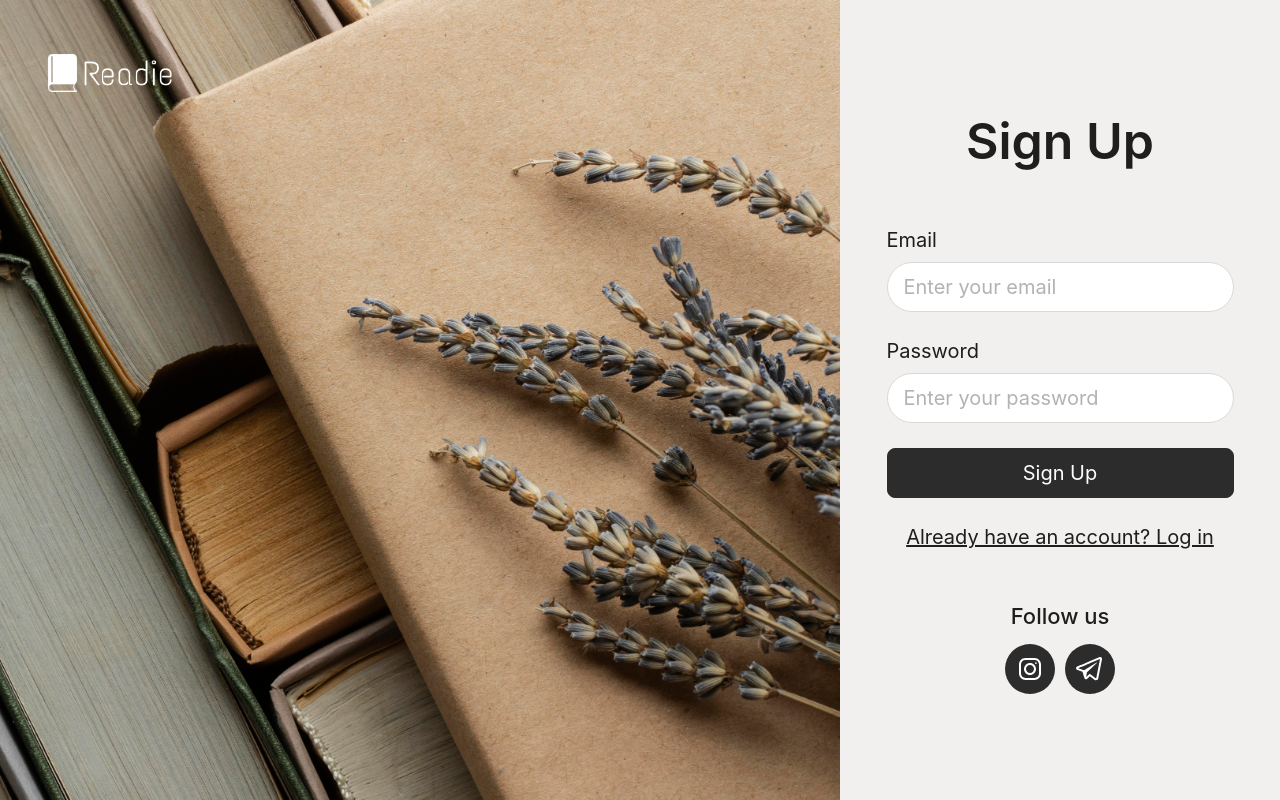
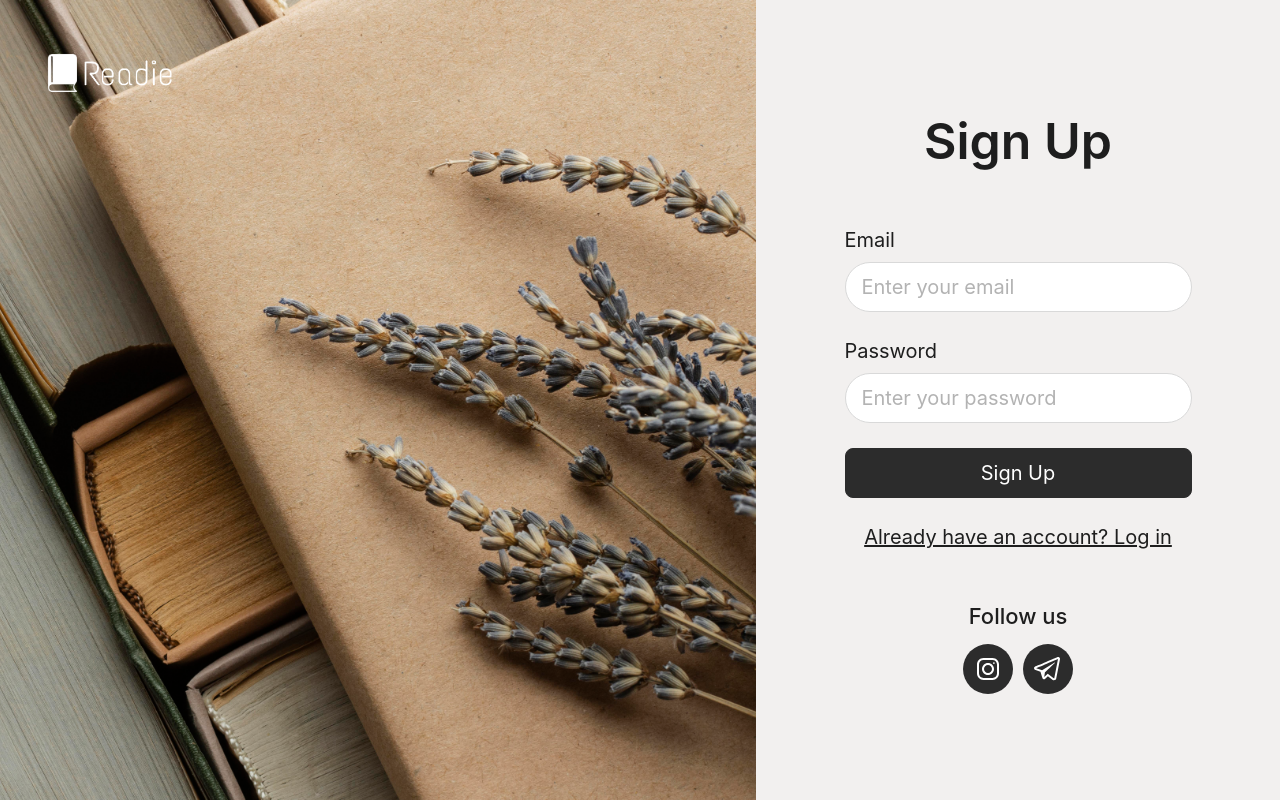
Before and after one commit to andremalille/readie, a Django app: page /user/register/ in a window 1280 px wide. Run offline with Django 3.2, Linux system fonts and the light colour scheme.

Commit message:
Update login_register.css

```diff
--- a/app/core/static/css/login_register.css
+++ b/app/core/static/css/login_register.css
@@ -35,7 +35,7 @@ body {
 }
 
 .left-side {
-    flex: 2;
+    flex: 1.5;
     background-image: url("../images/books.jpg");
     background-repeat: no-repeat;
     background-size: cover;
```
